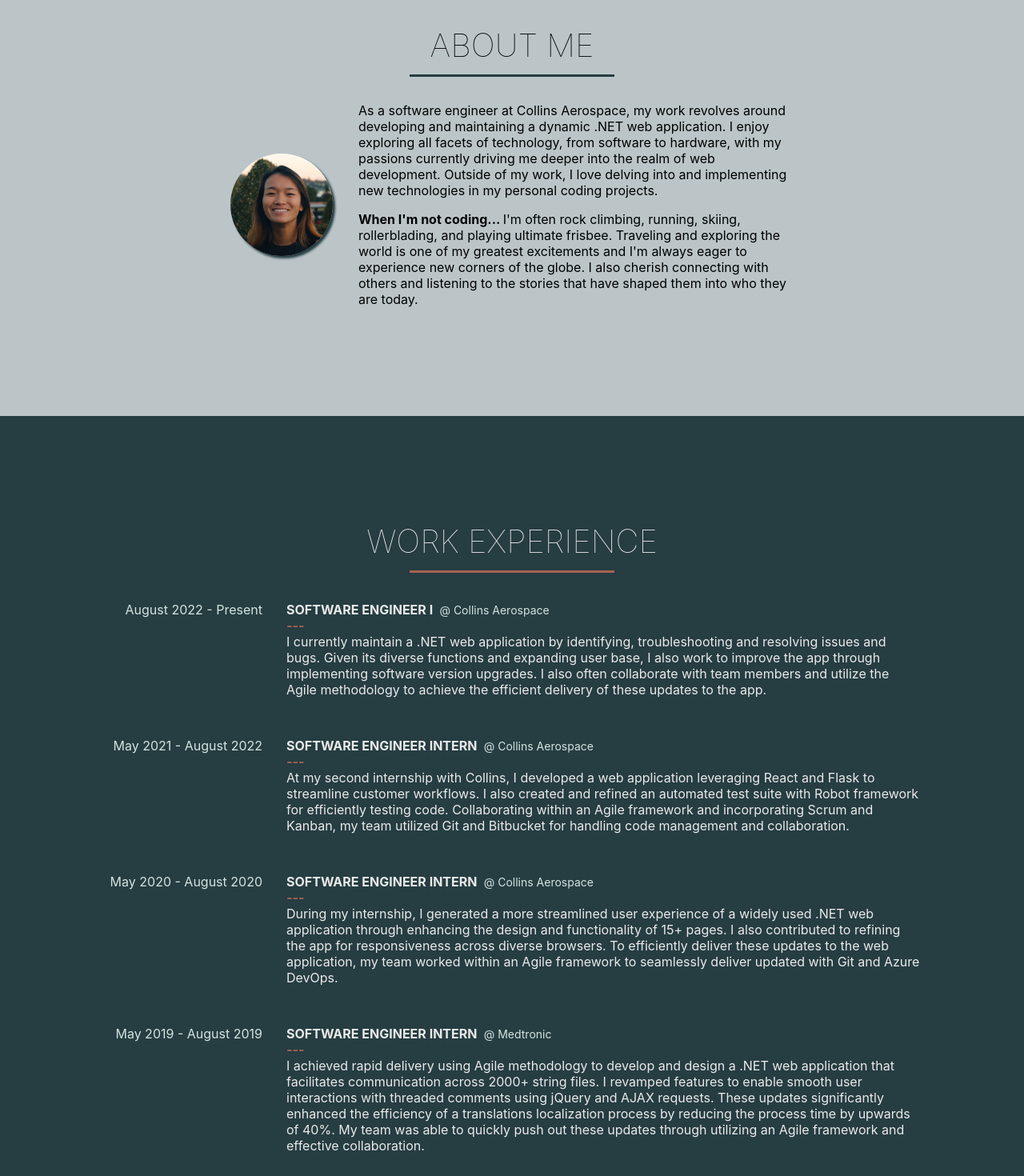
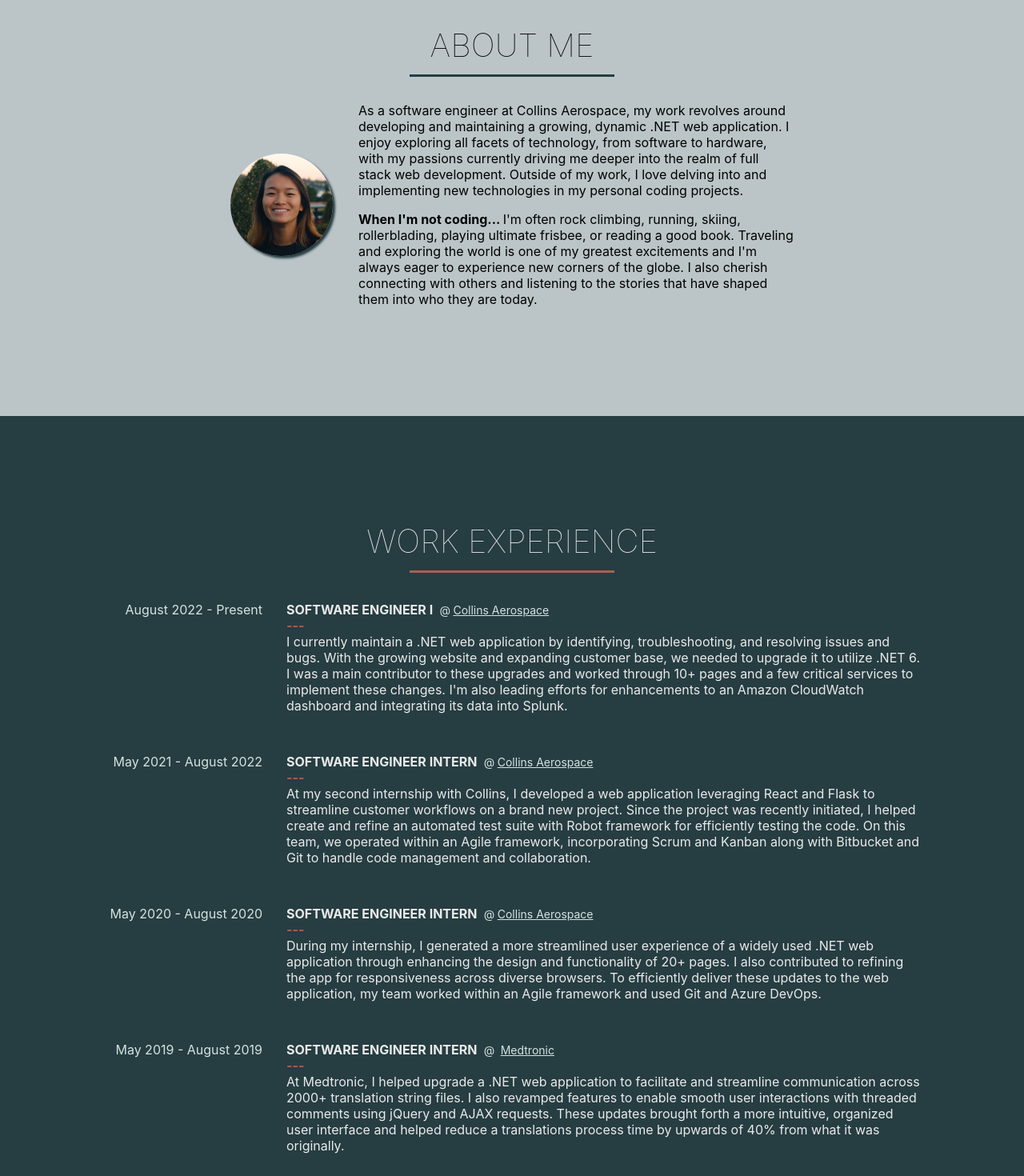
Before and after one commit to myaschmitz/myaschmitz.github.io, a React (Create React App) app: page / in a window 1280 px wide. Shown: the part 900-2370 px from the top of the page at 80% size. Built offline with nearby package versions, Linux system fonts and the light colour scheme.

Commit message:
updates to descriptions, resume, and picture

```diff
--- a/src/components/About/Timeline.js
+++ b/src/components/About/Timeline.js
@@ -26,13 +26,14 @@ const Timeline = () => {
                     <div className="dates">August 2022 - Present</div>
                     <div className="job-descriptions">
                         <div className="job-subdescriptions">
-                            <span className="job-title">SOFTWARE ENGINEER I</span><span className="company-name">@ Collins Aerospace</span>
+                            <span className="job-title">SOFTWARE ENGINEER I</span><span className="company-name">@<a className="company-name"  target="_blank" rel="noopener noreferrer" href="https://www.collinsaerospace.com/">Collins Aerospace</a></span>
                         </div>
                         <span className="separator">---</span>
                         <div>
-                            I currently maintain a .NET web application by identifying, troubleshooting and resolving issues and bugs.
-                            Given its diverse functions and expanding user base, I also work to improve the app through implementing software version upgrades.
-                            I also often collaborate with team members and utilize the Agile methodology to achieve the efficient delivery of these updates to the app.
+                            I currently maintain a .NET web application by identifying, troubleshooting, and resolving issues and bugs.
+                            With the growing website and expanding customer base, we needed to upgrade it to utilize .NET 6. I was a main contributor to these upgrades and
+                            worked through 10+ pages and a few critical services to implement these changes. I'm also leading efforts for enhancements to an Amazon CloudWatch
+                            dashboard and integrating its data into Splunk.
                         </div>
                     </div>
                 </div>
@@ -40,13 +41,13 @@ const Timeline = () => {
                     <div className="dates">May 2021 - August 2022</div>
                     <div className="job-descriptions">
                         <div className="job-subdescriptions">
-                            <span className="job-title">SOFTWARE ENGINEER INTERN</span><span className="company-name">@ Collins Aerospace</span>
+                            <span className="job-title">SOFTWARE ENGINEER INTERN</span><span className="company-name">@<a className="company-name"  target="_blank" rel="noopener noreferrer" href="https://www.collinsaerospace.com/">Collins Aerospace</a></span>
                         </div>
                         <span className="separator">---</span>
                         <div>
-                            At my second internship with Collins, I developed a web application leveraging React and Flask to streamline customer workflows.
-                            I also created and refined an automated test suite with Robot framework for efficiently testing code.
-                            Collaborating within an Agile framework and incorporating Scrum and Kanban, my team utilized Git and Bitbucket for handling code management and collaboration.
+                            At my second internship with Collins, I developed a web application leveraging React and Flask to streamline customer workflows on a brand new project.
+                            Since the project was recently initiated, I helped create and refine an automated test suite with Robot framework for efficiently testing the code.
+                            On this team, we operated within an Agile framework, incorporating Scrum and Kanban along with Bitbucket and Git to handle code management and collaboration.
                         </div>
                     </div>
                 </div>
@@ -54,13 +55,13 @@ const Timeline = () => {
                     <div className="dates">May 2020 - August 2020</div>
                     <div className="job-descriptions">
                         <div className="job-subdescriptions">
-                            <span className="job-title">SOFTWARE ENGINEER INTERN</span><span className="company-name">@ Collins Aerospace</span>
+                            <span className="job-title">SOFTWARE ENGINEER INTERN</span><span className="company-name">@<a className="company-name"  target="_blank" rel="noopener noreferrer" href="https://www.collinsaerospace.com/">Collins Aerospace</a></span>
                         </div>
                         <span className="separator">---</span>
                         <div>
-                            During my internship, I generated a more streamlined user experience of a widely used .NET web application through enhancing the design and functionality of 15+ pages.
+                            During my internship, I generated a more streamlined user experience of a widely used .NET web application through enhancing the design and functionality of 20+ pages.
                             I also contributed to refining the app for responsiveness across diverse browsers.
-                            To efficiently deliver these updates to the web application, my team worked within an Agile framework to seamlessly deliver updated with Git and Azure DevOps.
+                            To efficiently deliver these updates to the web application, my team worked within an Agile framework and used Git and Azure DevOps.
                         </div>
                     </div>
                 </div>
@@ -68,14 +69,14 @@ const Timeline = () => {
                     <div className="dates">May 2019 - August 2019</div>
                     <div className="job-descriptions">
                         <div className="job-subdescriptions">
-                            <span className="job-title">SOFTWARE ENGINEER INTERN</span><span className="company-name">@ Medtronic</span>
+                            <span className="job-title">SOFTWARE ENGINEER INTERN</span><span className="company-name">@ <a className="company-name"  target="_blank" rel="noopener noreferrer" href="https://www.medtronic.com/">Medtronic</a></span>
                         </div>
                         <span className="separator">---</span>
                         <div>
-                            I achieved rapid delivery using Agile methodology to develop and design a .NET web application that facilitates communication across 2000+ string files.
-                            I revamped features to enable smooth user interactions with threaded comments using jQuery and AJAX requests.
-                            These updates significantly enhanced the efficiency of a translations localization process by reducing the process time by upwards of 40%.
-                            My team was able to quickly push out these updates through utilizing an Agile framework and effective collaboration.
+                            At Medtronic, I helped upgrade a .NET web application to facilitate and streamline communication across 2000+ translation string files.
+                            I also revamped features to enable smooth user interactions with threaded comments using jQuery and AJAX requests.
+                            These updates brought forth a more intuitive, organized user interface and helped reduce a translations process time by
+                            upwards of 40% from what it was originally.
                         </div>
                     </div>
                 </div>
--- a/src/sections/about.js
+++ b/src/sections/about.js
@@ -26,12 +26,12 @@ const About = forwardRef((props, ref) => {
                 </Parallax>
                 <Parallax onEnter={() => handleIntroEnter()}>
                     <p className={`about-description ${showDevDesc ? "visible" : ""}`}>
-                        As a software engineer at Collins Aerospace, my work revolves around developing and maintaining a dynamic .NET web application. I enjoy exploring all facets of technology,
-                        from software to hardware, with my passions currently driving me deeper into the realm of web development. Outside of my work, I love delving into and implementing new
+                        As a software engineer at Collins Aerospace, my work revolves around developing and maintaining a growing, dynamic .NET web application. I enjoy exploring all facets of technology,
+                        from software to hardware, with my passions currently driving me deeper into the realm of full stack web development. Outside of my work, I love delving into and implementing new
                         technologies in my personal coding projects.
                     </p>
-                    <p className={`about-hobby ${showDevDesc ? "visible" : ""}`}><b>When I'm not coding... </b>I'm often rock climbing, running, skiing, rollerblading, and playing ultimate frisbee. Traveling
-                        and exploring the world is one of my greatest excitements and I'm always eager to experience new corners of the globe. I also cherish connecting with others and listening to
+                    <p className={`about-hobby ${showDevDesc ? "visible" : ""}`}><b>When I'm not coding... </b>I'm often rock climbing, running, skiing, rollerblading, playing ultimate frisbee, or reading a good book.
+                        Traveling and exploring the world is one of my greatest excitements and I'm always eager to experience new corners of the globe. I also cherish connecting with others and listening to
                         the stories that have shaped them into who they are today.</p>
                 </Parallax>
             </div>
--- a/src/sections/education.js
+++ b/src/sections/education.js
@@ -1,13 +1,17 @@
+import uwMadison from '../images/crest-only-logo-print-color.png';
+
 const Education = () => {
     return (
         <div className="section-container">
             <h2 className={"section-header"}>EDUCATION</h2>
             <div className="underline"></div>
-            <div className="section-container" style={{padding: '5vh 0'}}>
+            <div className="section-container" style={{padding: '5vh 0', paddingTop: '0px', width: '80%' }}>
+                <img src={uwMadison} alt="University of Wisconsin-Madison crest logo" className="education-logo" />
                 <h2 className="lightweight" style={{ textAlign: 'center' }}>UNIVERSITY OF WISCONSIN-MADISON</h2>
                 <p style={{ fontSize: '12px', marginTop: '-10px' }}>2018 - 2022</p>
-                <p>B.S. Computer Engineering, B.S. Computer Science </p>
-                <p>French certificate</p>
+                <p style={{ marginBottom: '4px' }}>B.S. Computer Engineering</p>
+                <p style={{ marginTop: '4px', marginBottom: '4px' }}>B.S. Computer Science</p>
+                <p style={{ marginTop: '4px', marginBottom: '4px' }}>French certificate</p>
             </div>
         </div>
     );
--- a/src/sections/projects.js
+++ b/src/sections/projects.js
@@ -44,7 +44,7 @@ const Projects = () => {
                             <div className="overlay">
                                 <div style={{ position: "relative" }}>
                                     <h4>Demic Web App</h4>
-                                    <p style={{ width: '95%', display: 'inline-block' }}>Designed using React to facilitate app discovery and offer user guidance.</p>
+                                    <p style={{ width: '95%', display: 'inline-block' }}>Mobile app designed using React Native to facilitate classmate connections.</p>
                                 </div>
                             </div>
                         </a>
--- a/src/sections/resume.js
+++ b/src/sections/resume.js
@@ -10,8 +10,6 @@ const Resume = () => {
     };
 
     return (
-        // TODO: If on mobile, have link to open resume in a new page rather than expand/collapse
-
         <div
             className="resume-button-container" style={{
                 height: isCollapsed ? 'auto' : '100vh',
```
Also changed, not shown: src/styles.css (+21 -10 lines), src/images/crest-only-logo-print-color.png (added), 1 other file (tests, documents, lock files or other folders).
